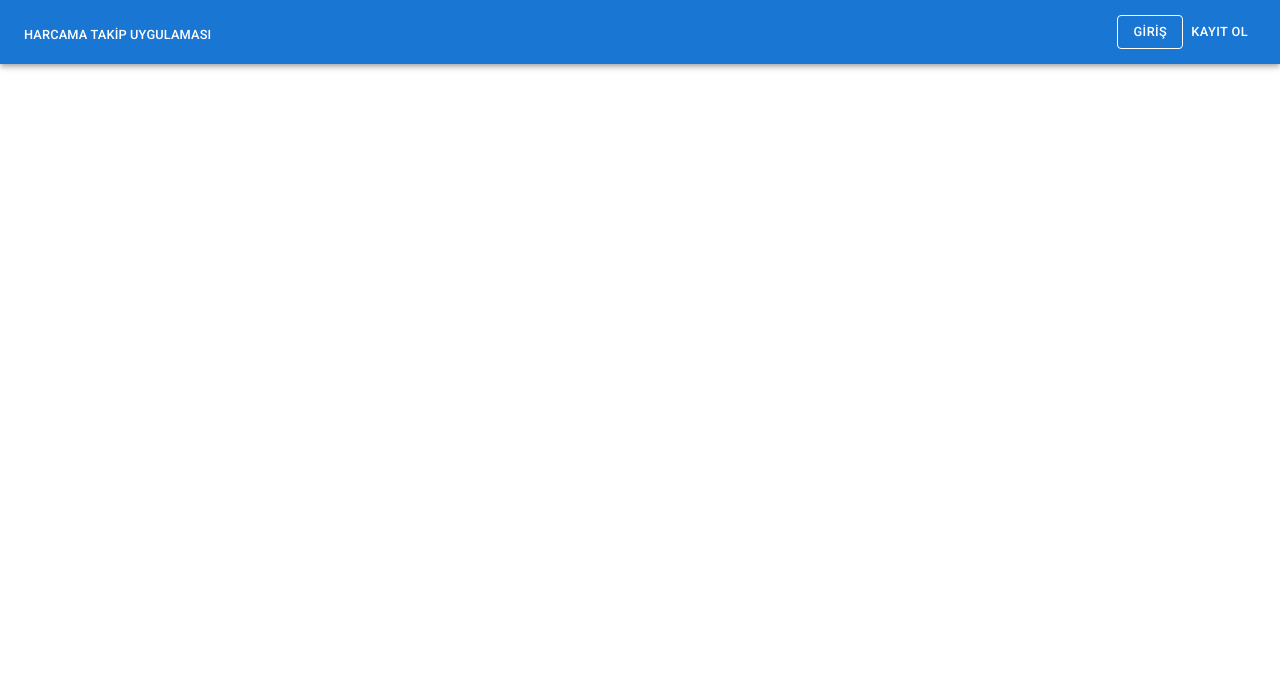
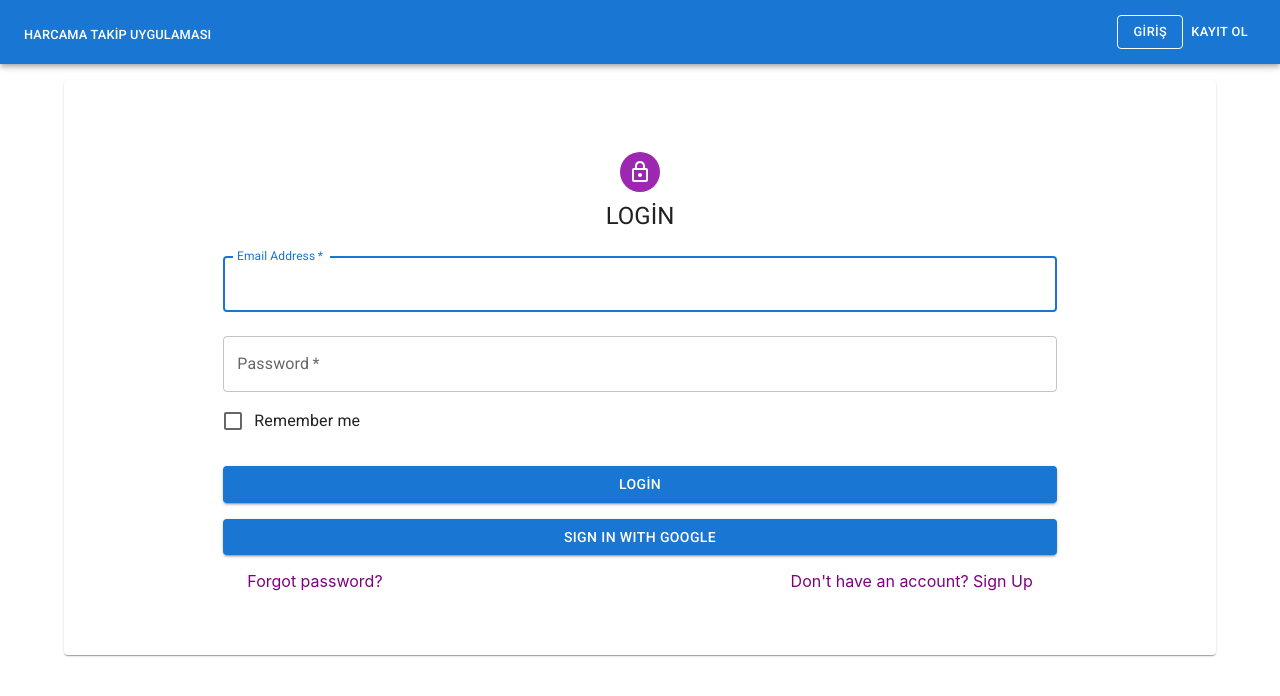
Before and after one commit to erdemir123/harcama-takip-uygulamasi, a React (Create React App) app: page /login in a window 1280 px wide. Shown: the top 696 px of the page. Built offline with nearby package versions, Linux system fonts and the light colour scheme; no server answers.

Commit message:
private router designed

```diff
--- a/src/router/AppRouter.jsx
+++ b/src/router/AppRouter.jsx
@@ -21,7 +21,7 @@
       <Navbar />
       <Container>
         <Routes>
-          <Route index element={<Login />} />
+          <Route path="/login" element={<Login />} />
           <Route path="/singUp" element={<SingUp />} />
           <Route path="/" element={<PrivateRouter />}>
              <Route path="/home" element={<Home />} />
--- a/src/router/PrivateRouter.jsx
+++ b/src/router/PrivateRouter.jsx
@@ -5,7 +5,7 @@
 const PrivateRouter = () => {
     const {user} = useSelector((state)=>state.auth)
   return (
-    user.email ? <Outlet /> : <Navigate to="/" />
+    user.email ? <Outlet /> : <Navigate to="/login" />
   )
 }
 
```
